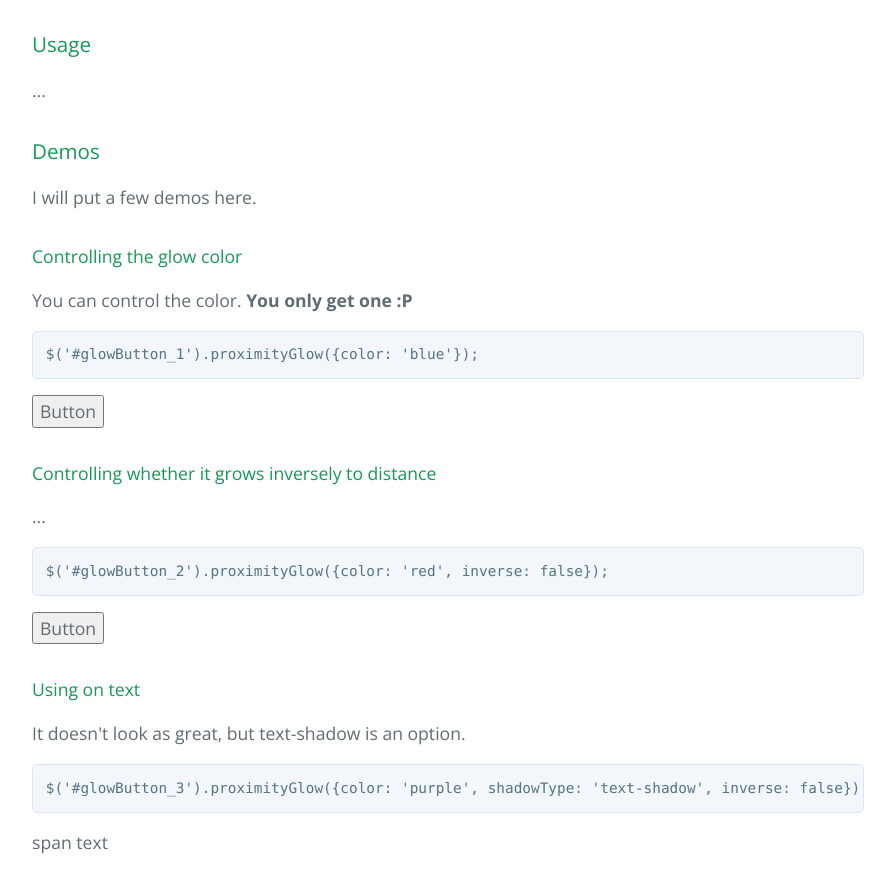
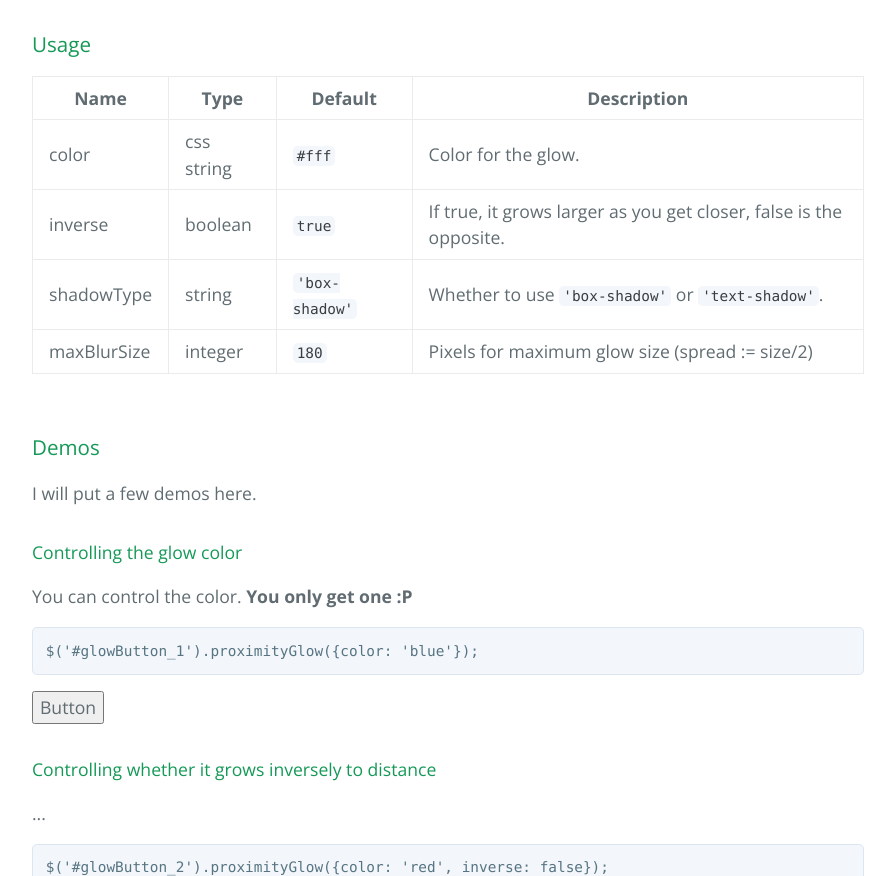
Before and after one commit to pstrinkle/jquery-proximity-glow, a plain HTML site: page index.html in a window 1280 px wide. Shown: the part 838-1714 px from the top of the page, without its empty margins (192-1087 px from the left). Drawn offline with nearby package versions, Linux system fonts and the light colour scheme.

Commit message:
added missing documentation

```diff
--- a/index.html
+++ b/index.html
@@ -44,7 +44,45 @@
 </pre>
 
       <h3>Usage</h3>
-      <p>...</p>
+      <div>
+      <table class="table">
+        <thead>
+          <tr>
+            <th>Name</th>
+            <th>Type</th>
+            <th>Default</th>
+            <th>Description</th>
+          </tr>
+        </thead>
+        <tbody>
+          <tr>
+            <td>color</td>
+            <td>css string</td>
+            <td><code>#fff</code></td>
+            <td>Color for the glow.</td>
+          </tr>
+          <tr>
+            <td>inverse</td>
+            <td>boolean</td>
+            <td><code>true</code></td>
+            <td>If true, it grows larger as you get closer, false is the opposite.</td>
+          </tr>
+          <tr>
+            <td>shadowType</td>
+            <td>string</td>
+            <td><code>'box-shadow'</code></td>
+            <td>Whether to use <code>'box-shadow'</code> or <code>'text-shadow'</code>.</td>
+          </tr>
+          <tr>
+            <td>maxBlurSize</td>
+            <td>integer</td>
+            <td><code>180</code></td>
+            <td>Pixels for maximum glow size (spread := size/2)</td>
+          </tr>
+        </tbody>
+      </table>
+      </div>
+      <br />
 
       <h3>Demos</h3>
       <p>I will put a few demos here.</p>
```
Also changed, not shown: README.md.
